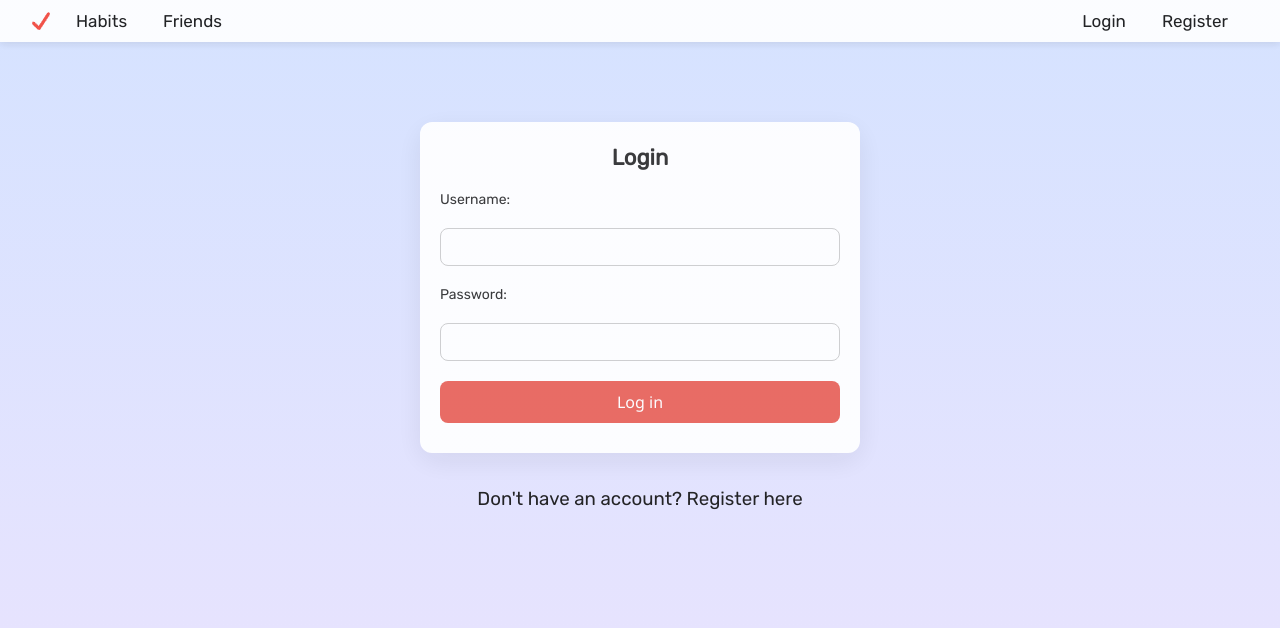
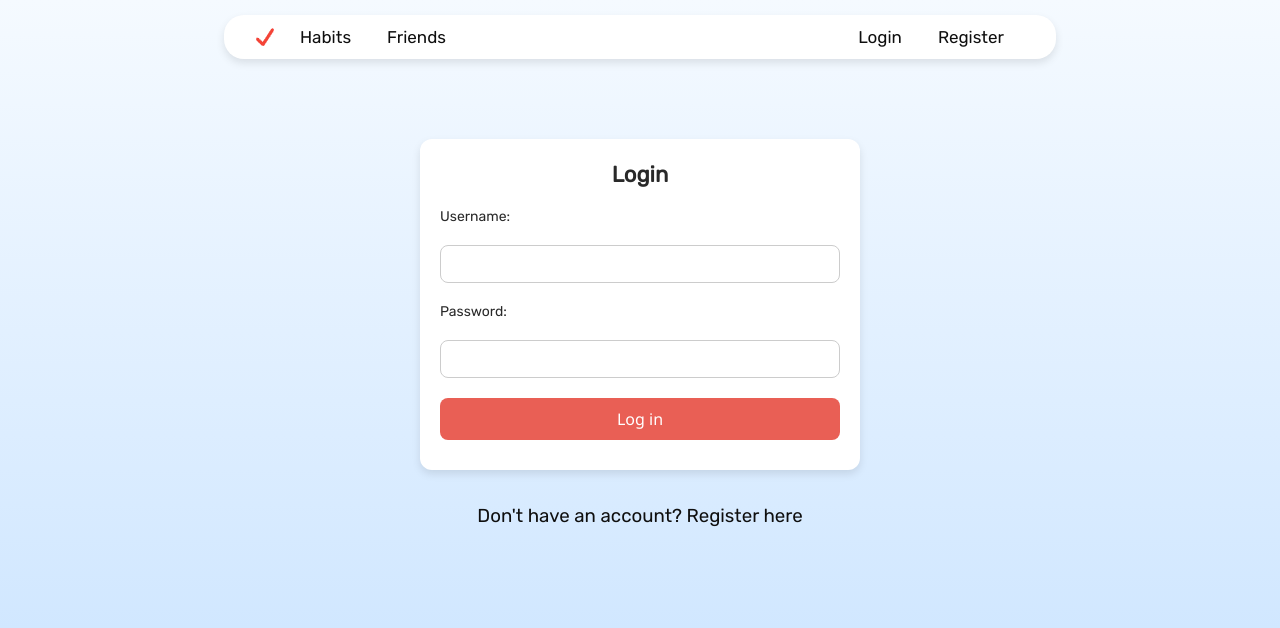
Before and after one commit to rossi2nico/HabitLink, a React (Create React App) app in the folder frontend/: page /login in a window 1280 px wide. Shown: the top 628 px of the page. Built offline with nearby package versions, Linux system fonts and the light colour scheme.

Commit message:
Navigation UI/Layout

```diff
--- a/frontend/src/components/Navigation.js
+++ b/frontend/src/components/Navigation.js
@@ -27,8 +27,8 @@ export const Navigation = () => {
       </>
     ) : (
       <>
-        <span>Signed in as <strong>{user.username}</strong></span>
-        <button onClick={logout}>Logout</button>
+        <span>Logged in as <strong>{user.username}</strong></span>
+        <button onClick = { logout }>Sign Out</button>
       </>
     )}
   </div>
--- a/frontend/src/index.css
+++ b/frontend/src/index.css
@@ -3,12 +3,18 @@
 
 body {
   margin: 0;
-  /* background-color: #0a0a0a;
-  color: #F0F0F0; */
-  background-color: #F0F0F0;
-  background: linear-gradient(to bottom,  #6d9bff49,#ab8bfa3d);
-  opacity: 90%;
-  color: #000000;
+
+  /* background: linear-gradient(to bottom,  #e9effc,#babfff); */
+  /* background: radial-gradient(circle at top left, #e9effc, #ffa8a8); */
+  /* background: linear-gradient(135deg, #f0f4ff, #e2e8f0); */
+  background: linear-gradient(to bottom, #f5faff, #c7e2ff);
+  /* background: radial-gradient(circle at top left, #f5f0ff, #fce6f9); */
+  background-blend-mode: multiply;
+
+
+
+  /* opacity: 90%; */
+  color: #272727;
   font-weight: 550;
   font-family: 'Rubik', sans-serif;
   /* font-family: 'Red Hat Display', sans-serif; */
@@ -76,7 +82,7 @@ h3 a:hover {
   background-color: #ffffff;
   color:#292929;
   border-radius: 12px;
-  box-shadow: 0 8px 30px rgba(0, 0, 0, 0.08);
+  box-shadow: 0 4px 8px rgba(0, 0, 0, 0.1);
   display: flex;
   flex-direction: column;
   gap: 20px;
@@ -163,17 +169,21 @@ h3 a:hover {
   display: flex;
   justify-content: space-between;
   align-items: center;
-  background-color: #ffffff ;
-  padding: 6px 32px;
-  box-shadow: 0 2px 8px rgba(0, 0, 0, 0.1);
+  background-color: white;
+  padding: 12px 32px;
+  box-shadow: 0 4px 8px rgba(0, 0, 0, 0.1);
+  border-radius: 20px;
   /* font-family: 'Segoe UI', sans-serif; */
   position: sticky;
   opacity: 100%;
   top: 0;
   /* z-index: 999; */
-  height: 30px;
+  height: 20px;
   color: black;
 /* opacity: 100%; */
+  width: 60%;
+  margin: auto;
+  margin-top: 15px;
 }
 
 /* Left side nav links */
@@ -393,7 +403,7 @@ h3 a:hover {
   /* justify-content: flex-start; */
 }
 .habit {
-  border-radius: 8px;
+  border-radius: 24px;
   width: clamp(250px, 350px, 500px);
   height: 70px;
   color: #272727;
@@ -402,7 +412,7 @@ h3 a:hover {
   padding-right: 15px;
   margin: 5px;
   display: flex;
-  background-color: #F9F9F9;
+  background-color: #ffffff;
 }
 
 .habit:hover {
```
